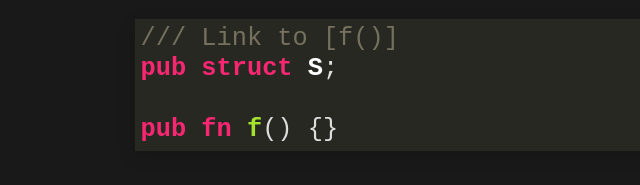
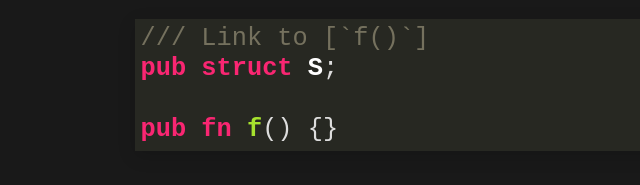
Before and after one commit to jyn514/intra-doc-link-talk, a website: page index.html in a window 1280 px wide. Both pictures are taken after a click on the button "next slide". Shown: the part 392-577 px from the top of the page, 31-671 px from the left. Drawn offline with nearby package versions, Linux system fonts and the light colour scheme.

Commit message:
code formatting

```diff
--- a/index.html
+++ b/index.html
@@ -21,7 +21,7 @@
 				</section>
 				<section><h3>What are intra-doc links?</h3>
 					<p>A way to link to items by name, not URL</p>
-					<pre><code class="language-rust">/// Link to [f()]
+					<pre><code class="language-rust">/// Link to [`f()`]
 pub struct S;
 
 pub fn f() {}</code></pre>
@@ -46,7 +46,7 @@ pub fn f() {}</code></pre>
 				<section><h3>Why did it take so long to stabilize?</h3>
 					<p>Cross-crate re-exports!</p>
 					<pre><code class="language-rust">// Crate `inner`
-/// Link to [f()]
+/// Link to [`f()`]
 pub struct S;
 pub fn f() {}</code></pre><pre><code class="language-rust">// outer crate
 pub use inner::S;
```
